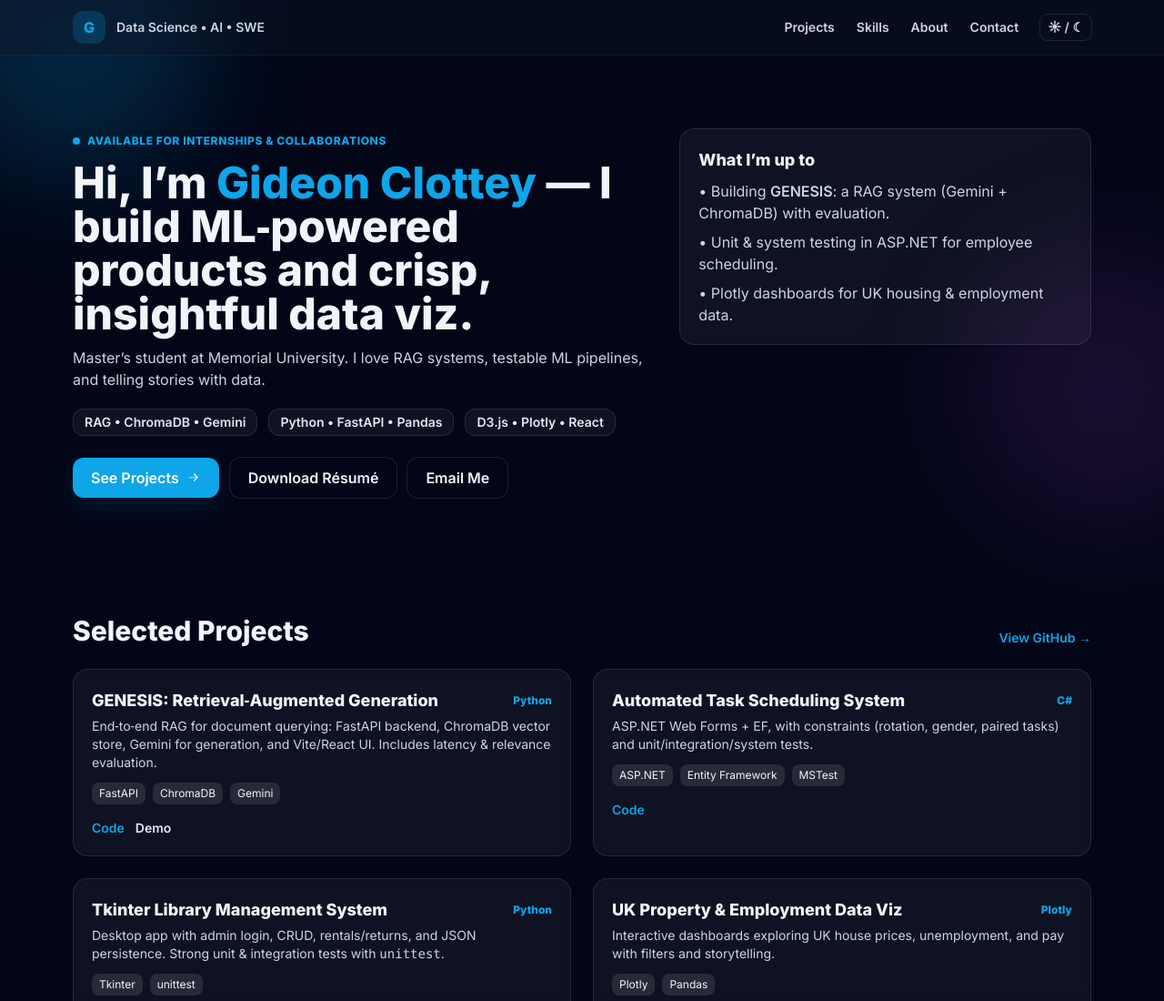
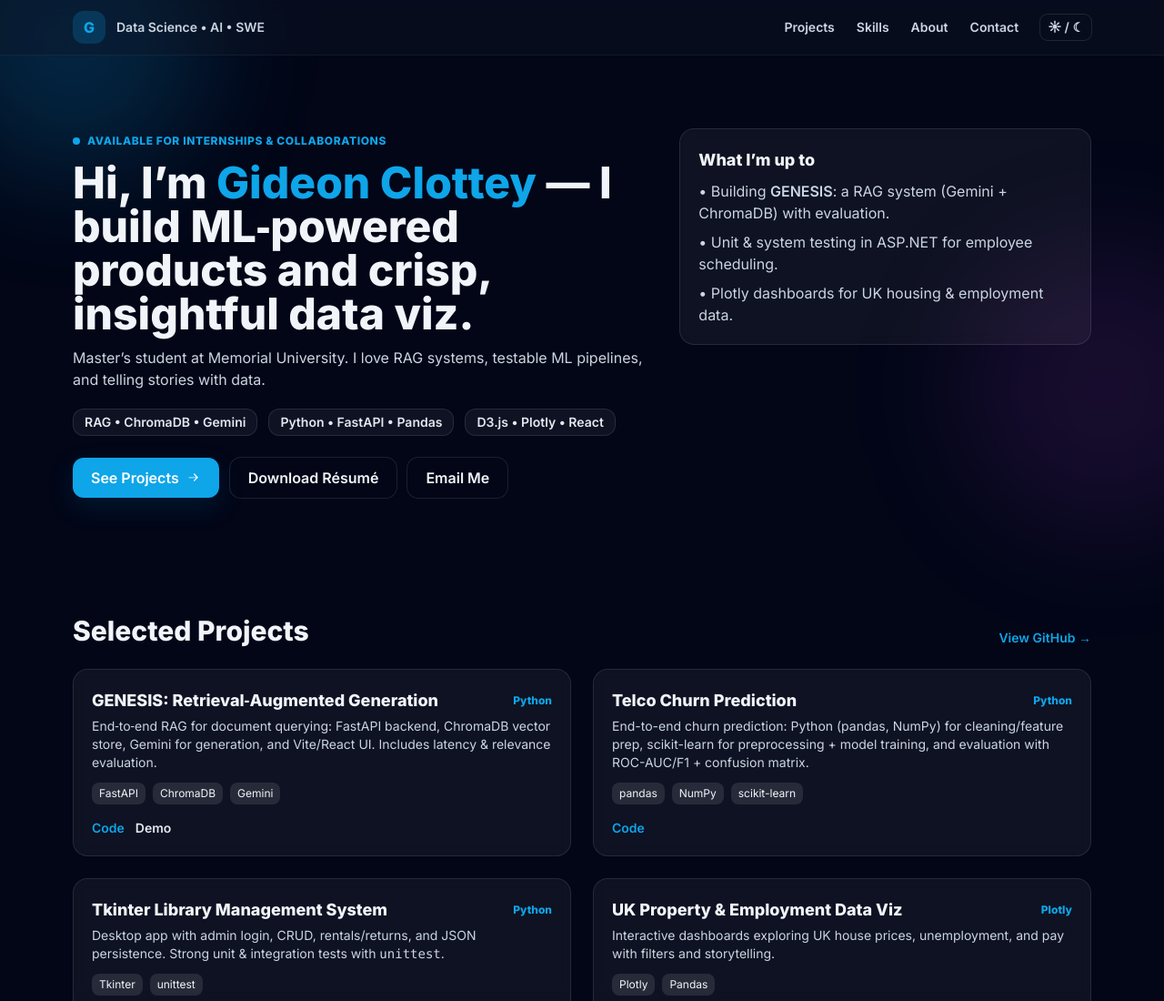
Before and after one commit to gideonclottey/gideonclottey.github.io, a plain HTML site: page index.html in a window 1280 px wide. Shown: the top 1100 px of the page at 91% size. Drawn offline with nearby package versions, Linux system fonts and the light colour scheme.

Commit message:
Update index.html

```diff
--- a/index.html
+++ b/index.html
@@ -140,14 +140,14 @@
 
         <article class="group rounded-2xl border border-white/10 bg-white/70 dark:bg-white/5 p-5 backdrop-blur transition hover:shadow-lg">
           <div class="flex items-center justify-between">
-            <h3 class="text-lg font-bold">Automated Task Scheduling System</h3>
-            <span class="text-xs font-bold text-brand">C#</span>
+            <h3 class="text-lg font-bold">Telco Churn Prediction</h3>
+            <span class="text-xs font-bold text-brand">Python</span>
           </div>
-          <p class="mt-1 text-sm text-slate-600 dark:text-slate-300">ASP.NET Web Forms + EF, with constraints (rotation, gender, paired tasks) and unit/integration/system tests.</p>
+          <p class="mt-1 text-sm text-slate-600 dark:text-slate-300">End-to-end churn prediction: Python (pandas, NumPy) for cleaning/feature prep, scikit-learn for preprocessing + model training, and evaluation with ROC-AUC/F1 + confusion matrix.</p>
           <div class="mt-3 flex flex-wrap gap-2 text-xs">
-            <span class="rounded-lg bg-slate-900/5 dark:bg-white/10 px-2 py-1">ASP.NET</span>
-            <span class="rounded-lg bg-slate-900/5 dark:bg-white/10 px-2 py-1">Entity Framework</span>
-            <span class="rounded-lg bg-slate-900/5 dark:bg-white/10 px-2 py-1">MSTest</span>
+            <span class="rounded-lg bg-slate-900/5 dark:bg-white/10 px-2 py-1">pandas</span>
+            <span class="rounded-lg bg-slate-900/5 dark:bg-white/10 px-2 py-1">NumPy</span>
+            <span class="rounded-lg bg-slate-900/5 dark:bg-white/10 px-2 py-1">scikit-learn</span>
           </div>
           <div class="mt-4 flex gap-3">
             <a class="inline-flex items-center gap-2 text-sm font-semibold text-brand hover:underline" target="_blank" rel="noopener" href="https://github.com/gideonclottey/automated-task-scheduling-system">Code</a>
```
